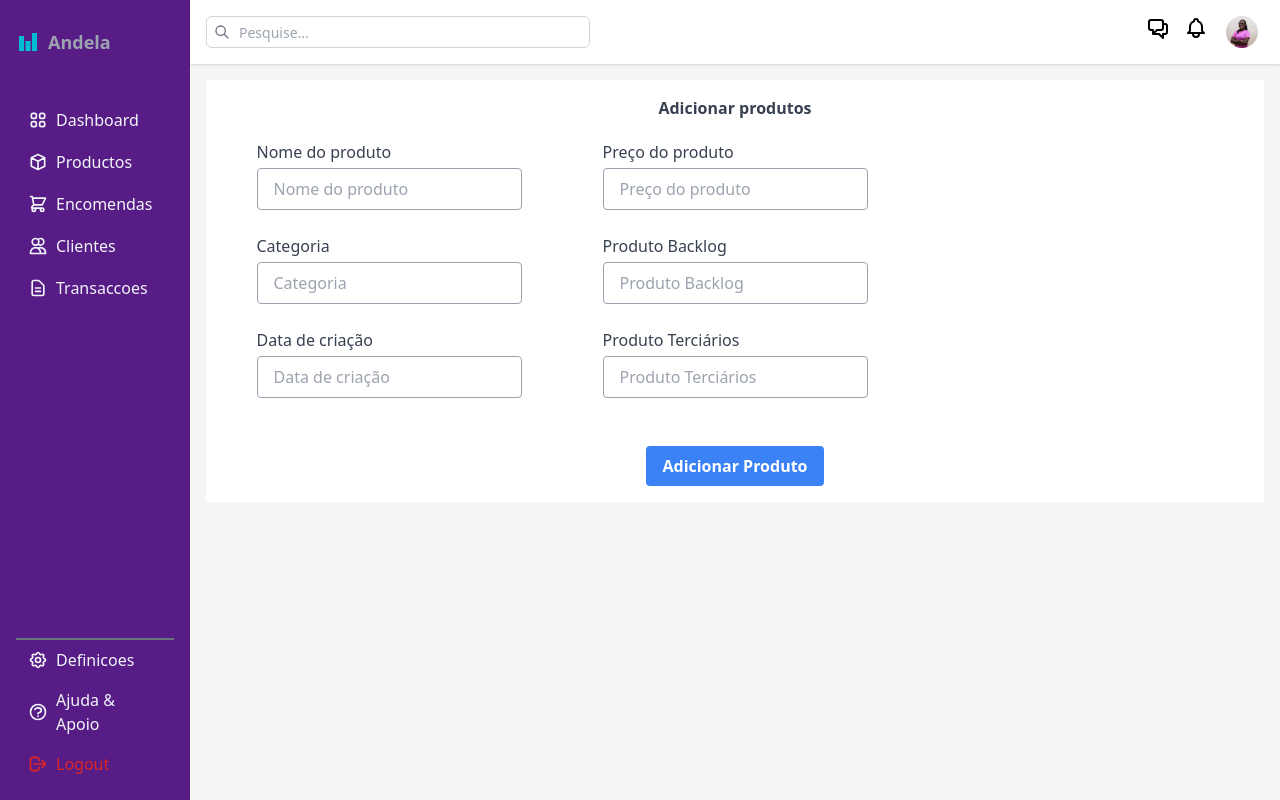
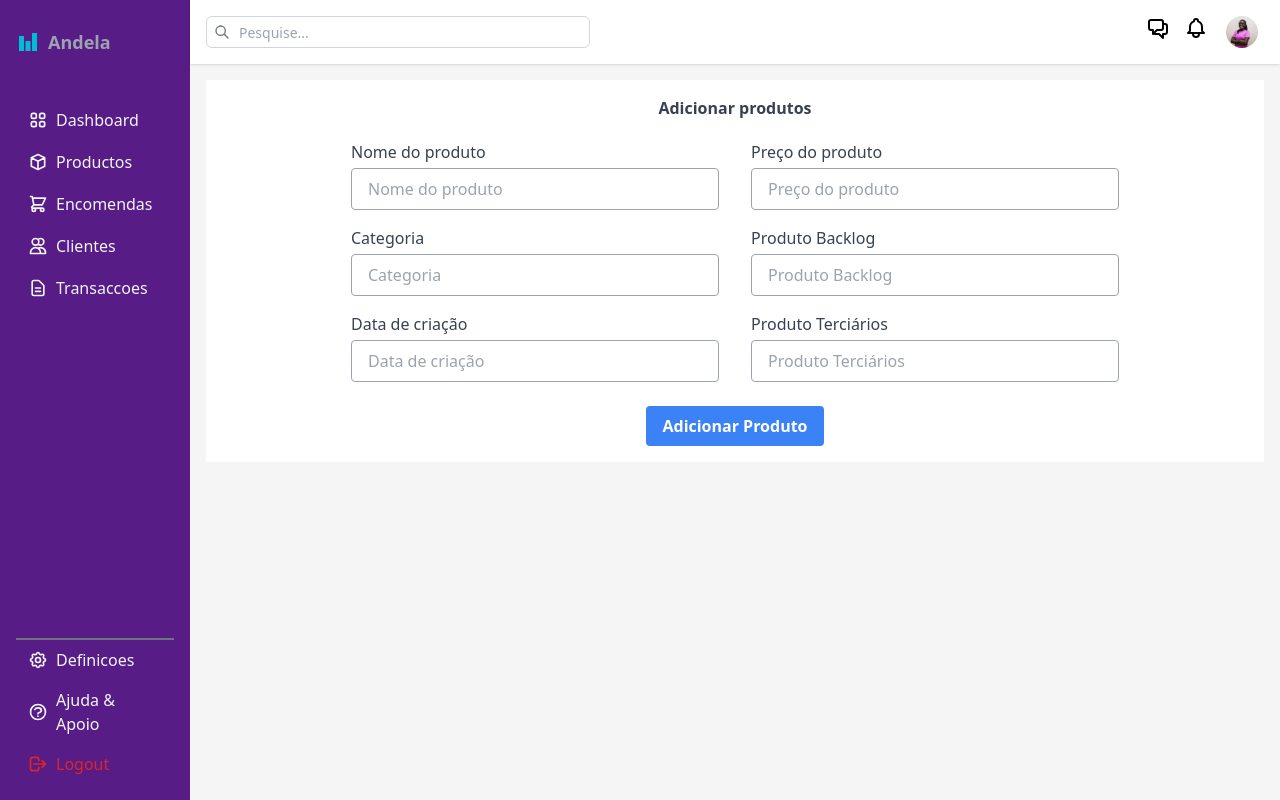
Before and after one commit to MatolaTheCoder/andela-sweet-gift, a React (Create React App) app: page /produtos/add in a window 1280 px wide. Built offline with nearby package versions, Linux system fonts and the light colour scheme.

Commit message:
style: centralized the form by changing to grid-cols-2 and gap-8 on the input group div and i also added space-y-4

```diff
--- a/src/components/ProdutosAdd.jsx
+++ b/src/components/ProdutosAdd.jsx
@@ -2,18 +2,17 @@ import React from 'react';
 
 export default function ProdutosAdd() {
   return (
-    <div className="container w-full p-4 bg-white">
-      <form action="" method="post">
-        <div className="">
-          <div className=" w-full flex justify-center text-gray-700 font-bold pb-5">
+    <div className="container w-full p-4 bg-white flex justify-center items-center ">
+      <form action="" method="post" className="w-full max-w-3xl">
+        <div>
+          <div className="w-full flex justify-center text-gray-700 font-bold pb-5">
             <span>Adicionar produtos</span>
           </div>
           <div className="w-full m-auto">
-          <div className="grid grid-cols-1 md:grid-cols-3 gap-3">
+            <div className="grid grid-cols-1 md:grid-cols-2 gap-8">
               <InputGroup label1="Nome do produto" label2="Categoria" label3="Data de criação" />
               <InputGroup label1="Preço do produto" label2="Produto Backlog" label3="Produto Terciários" />
             </div>
-
           </div>
         </div>
         <div className="flex justify-center mt-6">
@@ -22,14 +21,13 @@ export default function ProdutosAdd() {
           </button>
         </div>
       </form>
-
     </div>
   );
 }
 
 function InputGroup({ label1, label2, label3 }) {
   return (
-    <div className="flex flex-col justify-center items-center">
+    <div className="flex flex-col space-y-4">
       <InputWrapper label={label1} />
       {label2 && <InputWrapper label={label2} />}
       {label3 && <InputWrapper label={label3} />}
@@ -39,7 +37,7 @@ function InputGroup({ label1, label2, label3 }) {
 
 function InputWrapper({ label }) {
   return (
-    <div className="mb-6">
+    <div className="w-full">
       <label className="block text-gray-700 font-medium mb-1">{label}</label>
       <input
         type="text"
```
Lines whose indentation alone changed are shown as unchanged.
